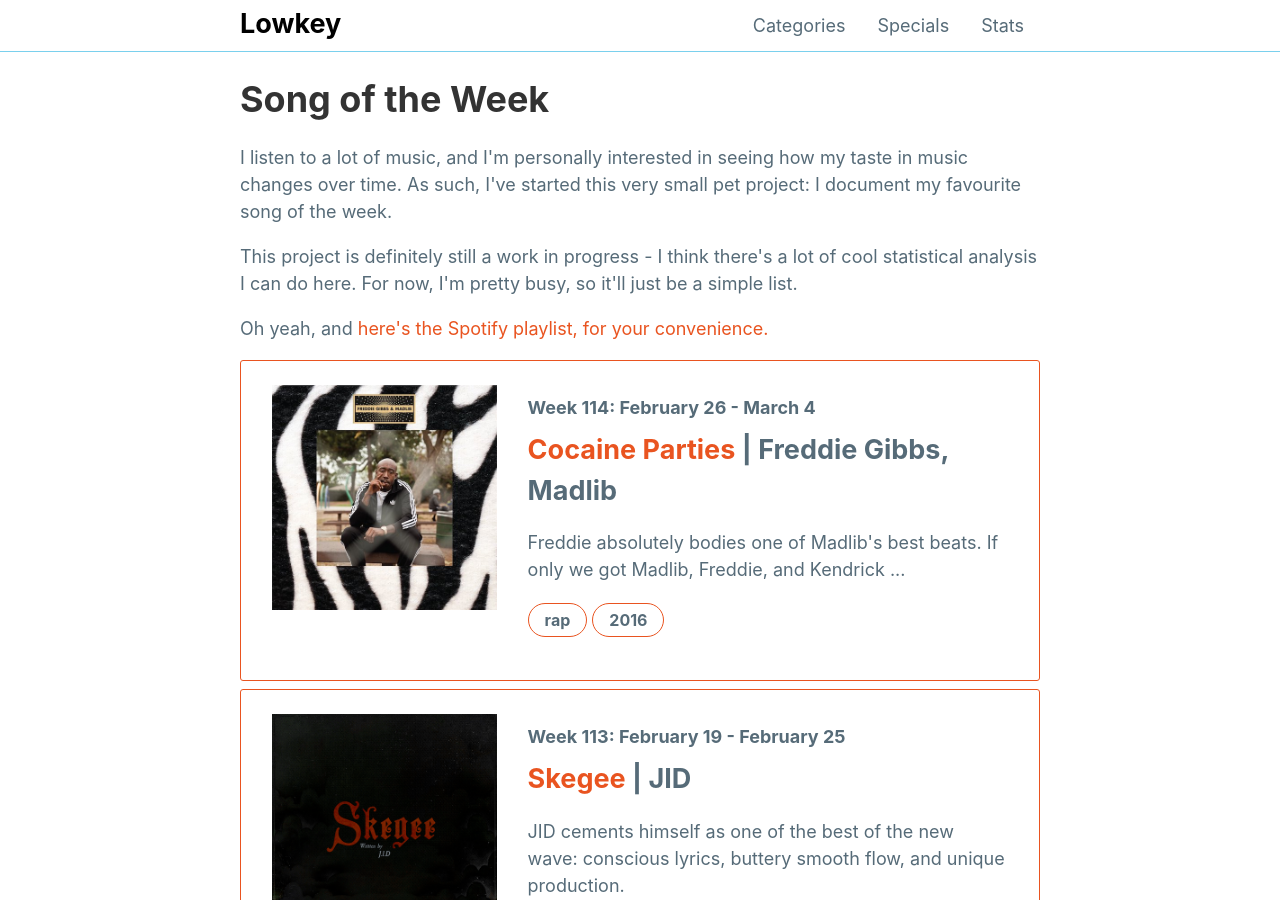
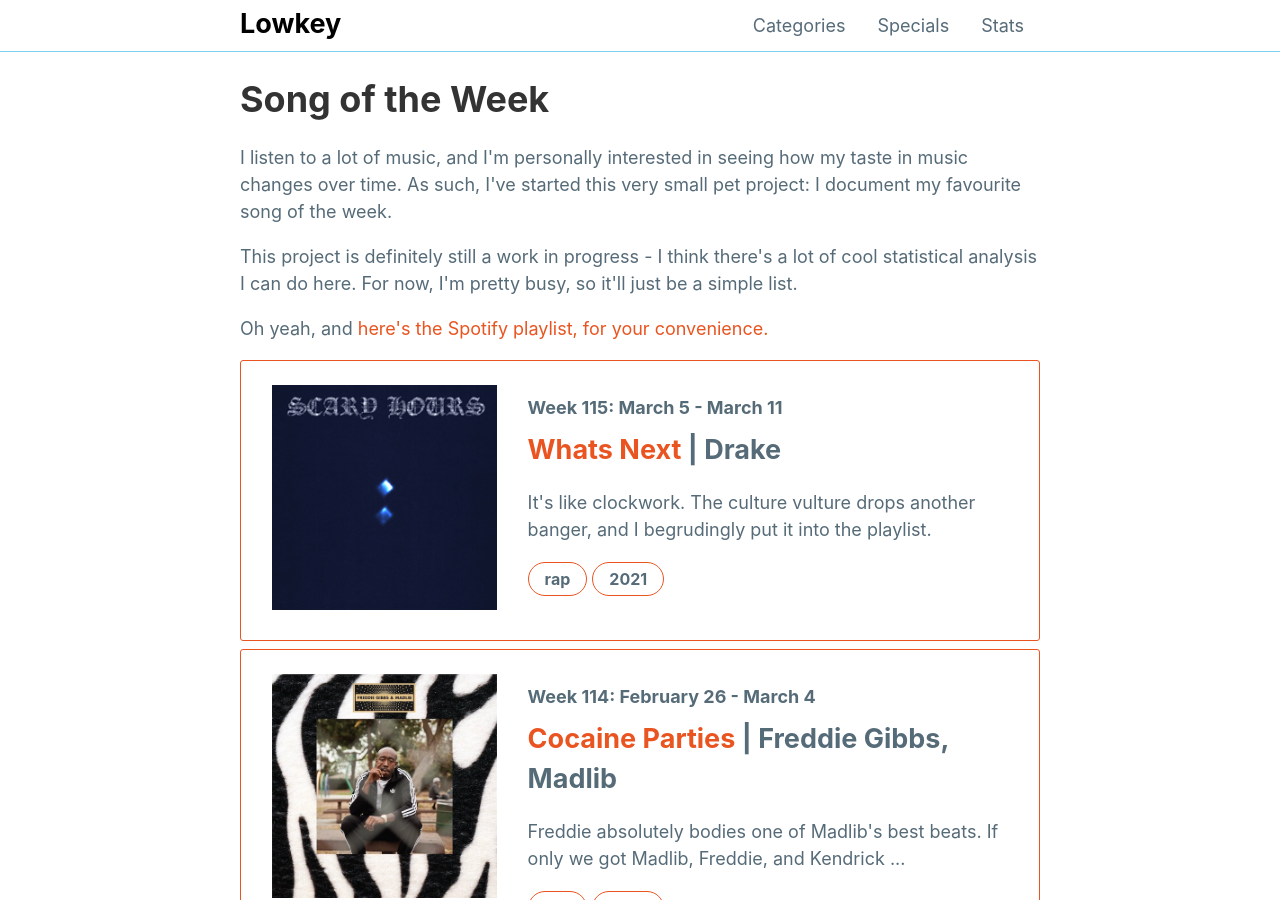
Before and after one commit to mattxwang/lowkey, a Jekyll site: the page built from stats/song-of-the-week.html, in a window 1280 px wide and 900 px high. Built offline with Jekyll 4.4.1, drawn with Linux system fonts in a browser that asks for light colours; comment, search, counter and statistics services are not loaded.

Commit message:
scary hours 2

```diff
--- a/_data/sotw.yml
+++ b/_data/sotw.yml
@@ -1135,6 +1135,16 @@
   album: "Piñata (Deluxe)"
   album_art: "pinata.jpeg"
   genre: "rap"
-  year: 2016
+  year: 2021
   blurb: >
     Freddie absolutely bodies one of Madlib's best beats. If only we got Madlib, Freddie, and Kendrick ...
+week115:
+  week: "Week 115: March 5 - March 11"
+  title: "Whats Next"
+  artist: "Drake"
+  album: "Scary Hours II"
+  album_art: "scaryhoursii.png"
+  genre: "rap"
+  year: 2021
+  blurb: >
+    It's like clockwork. The culture vulture drops another banger, and I begrudingly put it into the playlist.
```
Also changed, not shown: img/albums/scaryhoursii.png (added).
